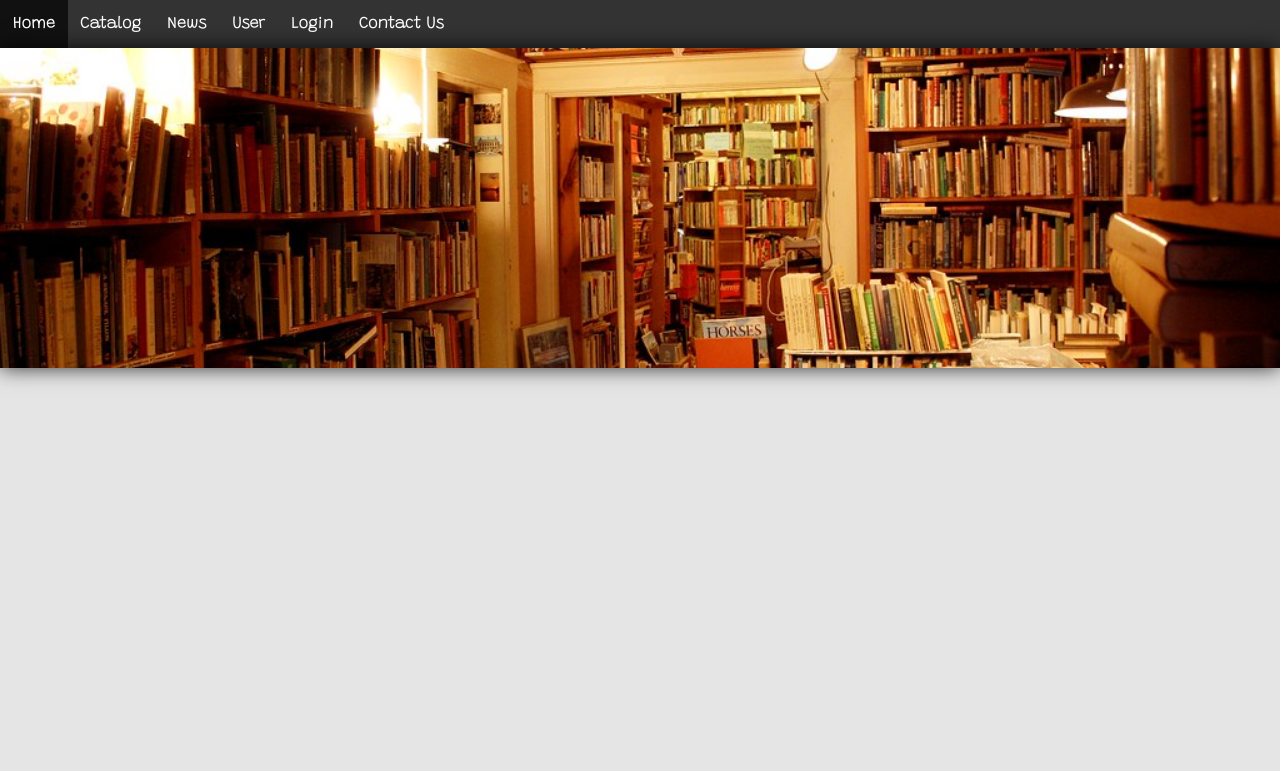
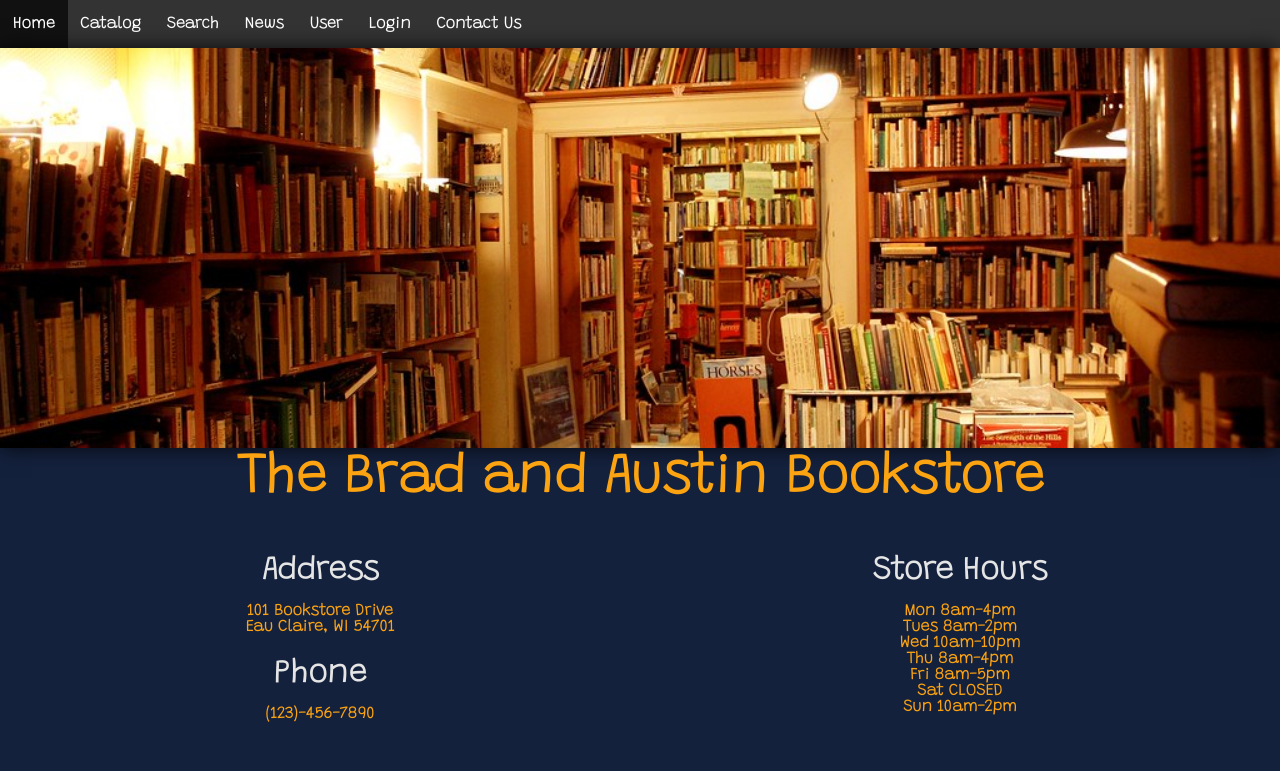
Before and after one commit to AustinKurilla/Bookstore, a PHP site: page / in a window 1280 px wide. Shown: the top 771 px of the page. Run offline with PHP 8.4, Linux system fonts and the light colour scheme.

Commit message:
Create Catalog.php

```diff
--- a/css/indexstyles.css
+++ b/css/indexstyles.css
@@ -1,10 +1,11 @@
 body{
-	background: #E5E5E5;
+	background: #14213D;
+	color: #FCA311;
 }
 img{
 	object-fit:cover;
 	width:100%;
-	height:40vh;
+	height:50vh;
 }
 ul{
 	list-style-type:none;
@@ -26,3 +27,34 @@ li a{
 li a:hover{
 	background-color: #111;
 }
+h1{
+	text-align:center;
+	font-size:340%;
+	font-weight:bold;
+	width:100%;
+	height:10vh;
+}
+#content{
+	display:flex;
+	width:100%;
+	height:30vh;
+	justify-content:center;
+	text-align:center;
+	align-items:center;
+}
+.contentbox{
+	height:30vh;
+	width:50%;
+}
+h3{
+	color:#e5e5e5;
+	font-size:200%;
+	margin-bottom:2vh;
+	margin-top:3vh;
+}
+h2{
+	color:#e5e5e5;
+	font-size:200%;
+	margin-bottom:2vh;
+	margin-top:3vh;
+}
--- a/index.html
+++ b/index.html
@@ -14,7 +14,8 @@
 		<div id="nav">
 			<ul>
 				<li><a href="#home">Home</a></li>
-				<li><a href="#catalog">Catalog</a></li>
+				<li><a href="catalog.php">Catalog</a></li>
+				<li><a href="#search">Search</a></li>
 				<li><a href="#news">News</a></li>
 				<li><a href="#user">User</a></li>
 				<li><a href="#login">Login</a></li>
@@ -22,9 +23,27 @@
 			</ul>
 		</div>
 		<img src="images/homeheader.jpg" alt="front of a bookstore class="strech"/>
-
+		<h1>The Brad and Austin Bookstore</h1>
 		<div id="content">
 
+			<div class="contentbox">
+				<h3>Address</h3>
+				<p>101 Bookstore Drive</p>
+				<p class="margin">Eau Claire, WI 54701</p>
+
+				<h3>Phone</h3>
+				<p>(123)-456-7890</p>
+			</div>
+			<div class="contentbox">
+				<h2 class="margin">Store Hours</h2>
+				<p>Mon	8am-4pm</p>
+				<p>Tues	8am-2pm</p>
+				<p>Wed	10am-10pm</p>
+				<p>Thu	8am-4pm</p>
+				<p>Fri	8am-5pm</p>
+				<p>Sat	CLOSED</p>
+				<p>Sun	10am-2pm</p>
+			</div>
 		</div>
 
 
```
Also changed, not shown: catalog.php (added, +15 -0 lines).
